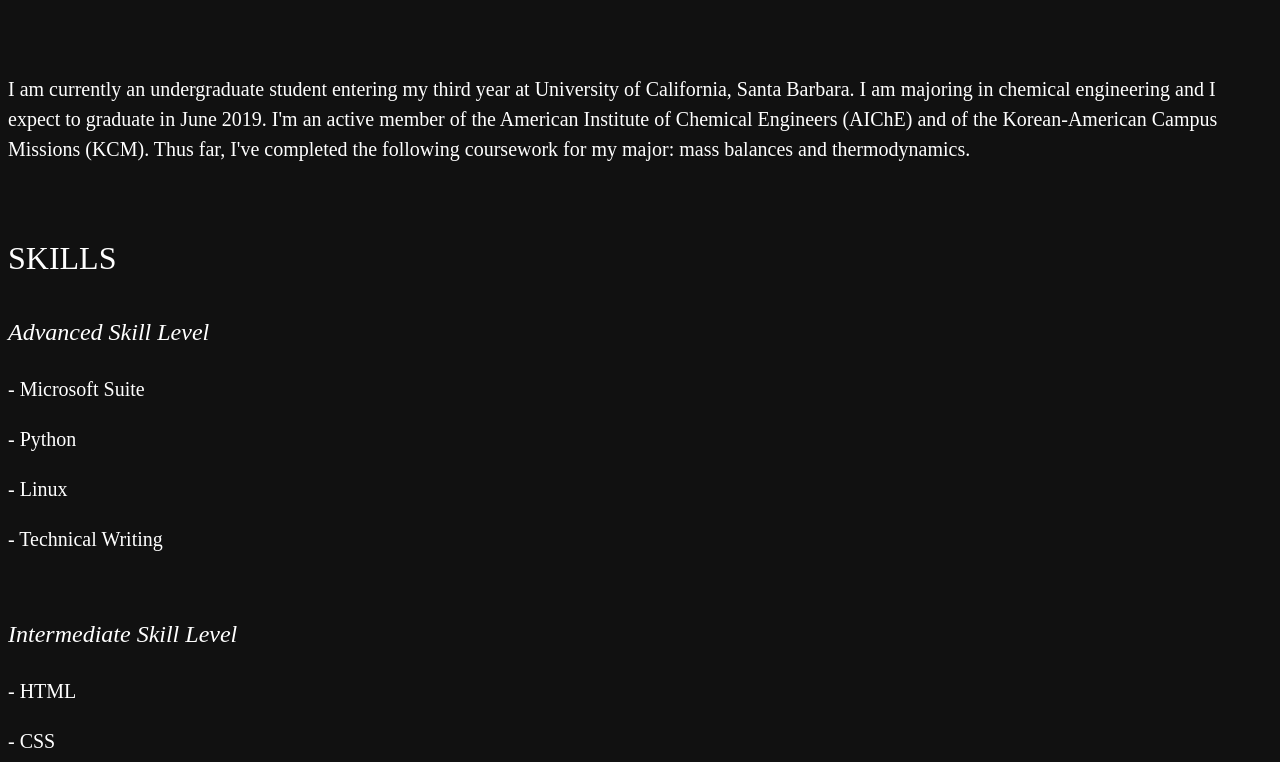
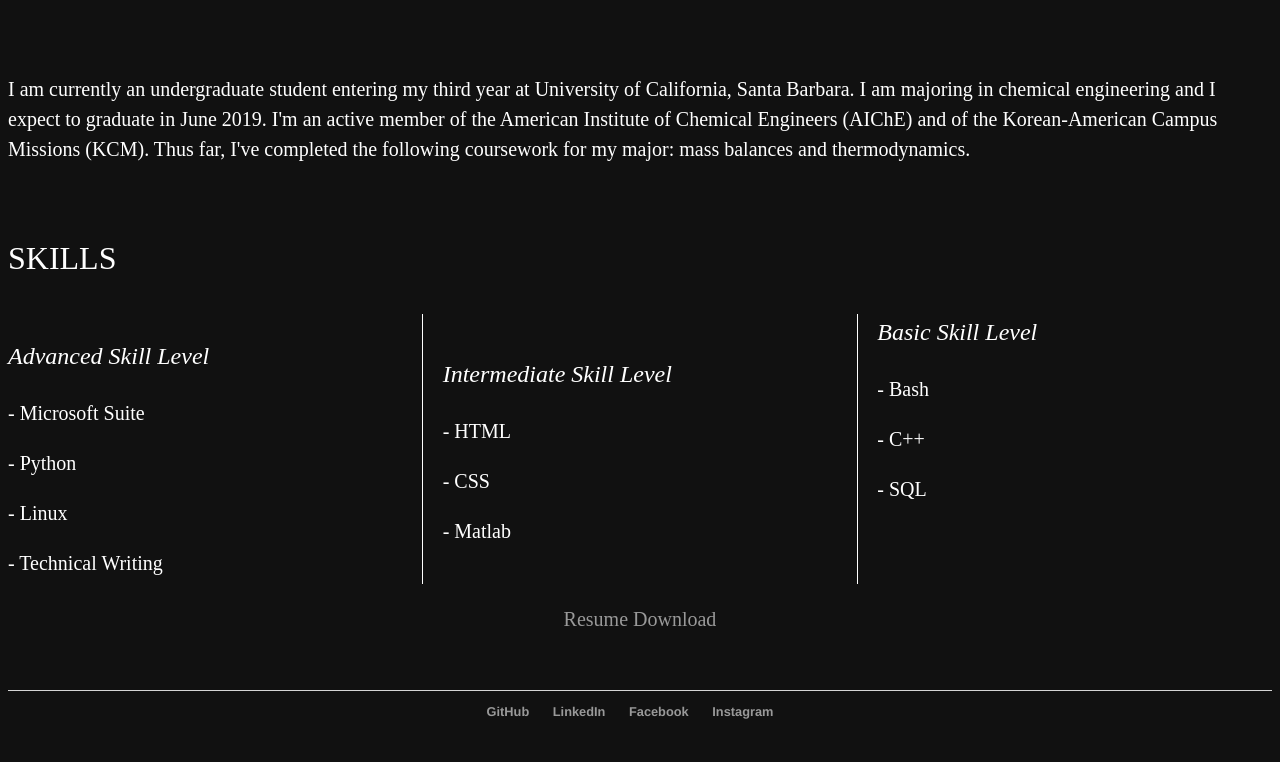
Before and after one commit to 1996leejoshua/1996leejoshua.github.io, a Jekyll site: the page built from resume/index.html, in a window 1280 px wide. Shown: the part 5638-6400 px from the top of the page. Built offline with Jekyll 4.4.1, drawn with Linux system fonts in a browser that asks for light colours; after the commit the page ends 6357 px from its top, so only the background shows below that.

Commit message:
Update index.html

```diff
--- a/resume/index.html
+++ b/resume/index.html
@@ -97,6 +97,7 @@ title: Resume
 		<p>I am currently an undergraduate student entering my third year at University of California, Santa Barbara. I am majoring in chemical engineering and I expect to graduate in June 2019. I'm an active member of the American Institute of Chemical Engineers (AIChE) and of the Korean-American Campus Missions (KCM). Thus far, I've completed the  following coursework for my major: mass balances and thermodynamics.</p>
 		<br>
 		<p style="font-size:2em">SKILLS</p>
+		<div class="skills">
 			<p style="font-size:1.5em"><em>Advanced Skill Level</em></p>
 			<p>- Microsoft Suite</p>
 			<p>- Python</p>
@@ -113,6 +114,7 @@ title: Resume
 			<p>- C++</p>
 			<p>- SQL</p>
 			<br>
+		</div>
 		<p align="center"><a href="https://github.com/1996leejoshua/1996leejoshua.github.io/files/1250873/Joshua.Lee.-.Resume.docx">Resume Download</a></p>
 		<br>
 		<br>
```
Lines whose indentation alone changed are shown as unchanged.
